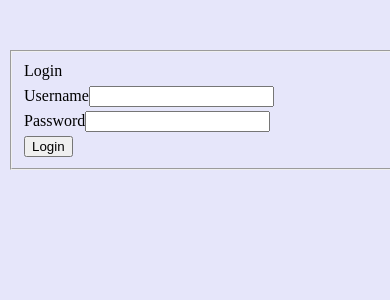
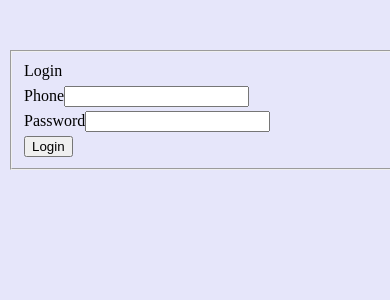
Before and after one commit to RayChromium/LZU-WEB-PHP, a PHP site: page /login.php in a window 390 px wide; the page is wider, and only the part inside the window is pictured. Shown: the top 300 px of that part. Run offline with PHP 8.4, Linux system fonts and the light colour scheme.

Commit message:
Show按照cookie中的logphone以及bbs表isRec字段筛选显示

```diff
--- a/src/login.php
+++ b/src/login.php
@@ -27,7 +27,7 @@
 				<label>Login</label>
 				<br>
 
-				Username<input type="text" name="username">
+				Phone<input type="text" name="logphone">
 				<br>
 				Password<input type="text" name="password">
 				<br>
@@ -40,7 +40,7 @@
 
 <?php
 	function clearCookie(){
-		setcookie( 'username', '', time()-3600);
+		setcookie( 'logphone', '', time()-3600);
 		setcookie("isLoggedIn", '', time()-3600);
 		//setcookie('visit','',time()-3600);
 		//setcookie('lasttime','',time()-3600);
@@ -49,8 +49,8 @@
 		if($_GET["action"] == "login"){
 			clearCookie();
 			//验证密码
-			if($_POST["username"]=="admin"&&$_POST["password"]=="123456"){
-				setcookie("username", $_POST["username"],time()+60*60*24*7);
+			if($_POST["logphone"]=="admin"&&$_POST["password"]=="123456"){
+				setcookie("logphone", $_POST["logphone"],time()+60*60*24*7);
 				//不设时间，浏览器关闭就没有了
 				setcookie("isLoggedIn","1", time()+60*	60*24*7);
 				header("Location:show.php");
--- a/src/recive.php
+++ b/src/recive.php
@@ -8,7 +8,7 @@
 		$address = $_SERVER['REMOTE_ADDR'];
 
 		$sql = "INSERT INTO `bbs` (`id`, `title`, `auther`, `content`, `time`, `address`)
-		VALUES (NULL, '$_POST[title]', '$_POST[auther]', '$_POST[content]', now(), '$address')";
+		VALUES (NULL, '".$_COOKIE["logphone"]."' , '$_POST[title]', '$_POST[auther]', '$_POST[content]', now(), '$address')";
 
 	$s = $conn->query($sql);
 	if (!$s) echo "Faild";
```
Also changed, not shown: src/show.php (+5 -3 lines).
